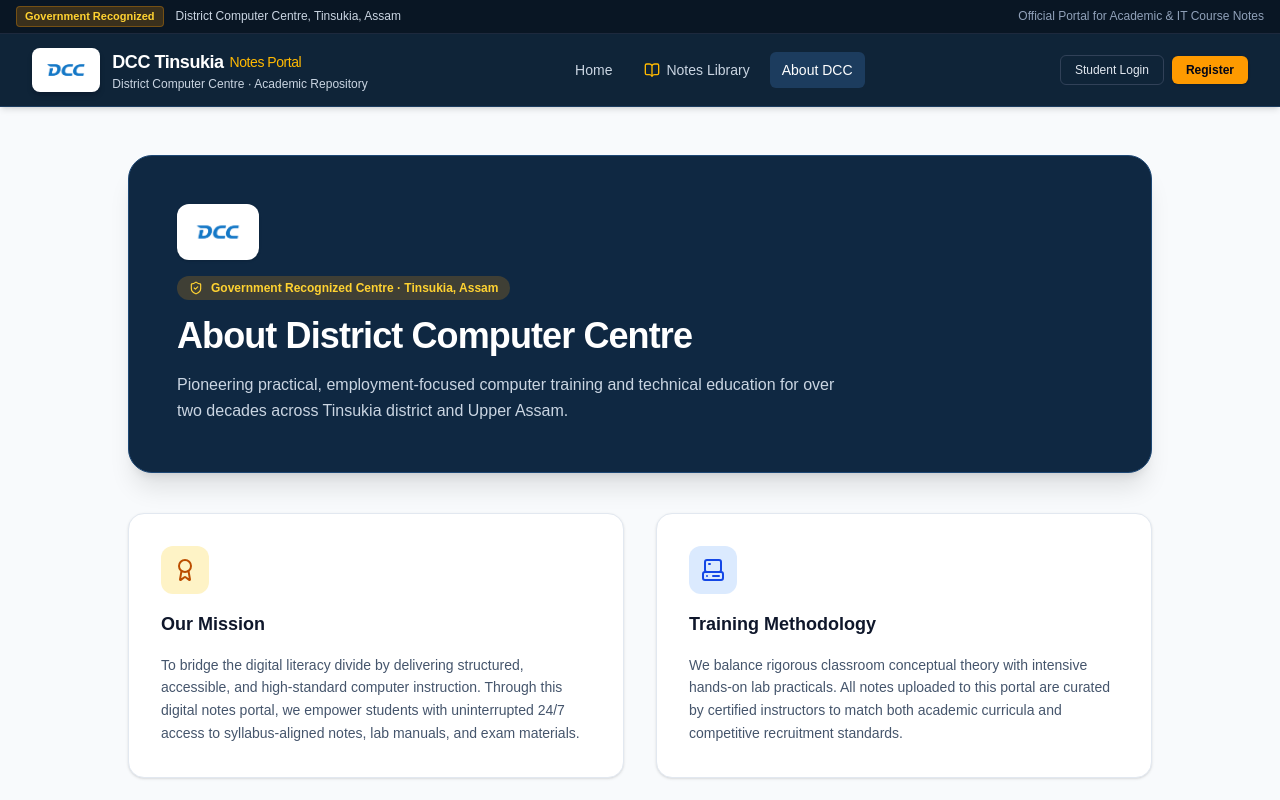
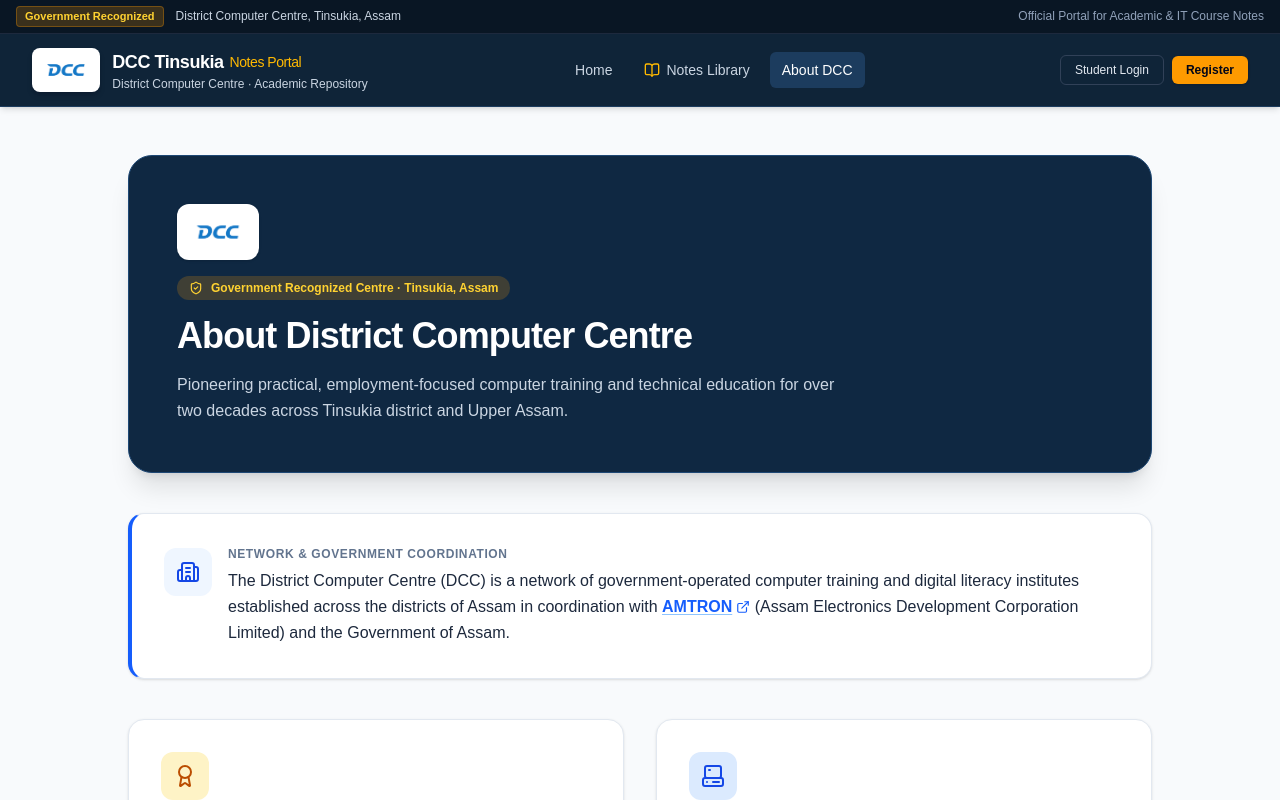
Before and after one commit to b4bidyut-dev/dcctinsukia, a Next.js app: page /about in a window 1280 px wide. Shown: the top 800 px of the page. Built offline with nearby package versions, Linux system fonts and the light colour scheme; no server answers.

Commit message:
docs: add AMTRON and Government of Assam institutional affiliation statement to About page

```diff
--- a/src/app/about/page.tsx
+++ b/src/app/about/page.tsx
@@ -10,6 +10,8 @@ import {
   Users,
   Computer,
   CheckCircle2,
+  Building2,
+  ExternalLink,
 } from "lucide-react";
 
 export default function AboutPage() {
@@ -31,6 +33,31 @@ export default function AboutPage() {
             </h1>
             <p className="text-sm sm:text-base text-slate-300 leading-relaxed">
               Pioneering practical, employment-focused computer training and technical education for over two decades across Tinsukia district and Upper Assam.
+            </p>
+          </div>
+        </div>
+
+        {/* Network & AMTRON Affiliation Notice */}
+        <div className="bg-white p-6 sm:p-8 rounded-2xl border-l-4 border-l-blue-600 border border-slate-200 shadow-sm flex items-start gap-4">
+          <div className="w-12 h-12 rounded-xl bg-blue-50 text-blue-700 flex items-center justify-center shrink-0 mt-0.5">
+            <Building2 className="w-6 h-6" />
+          </div>
+          <div className="space-y-1.5">
+            <h3 className="text-xs font-bold text-slate-500 uppercase tracking-wider">
+              Network & Government Coordination
+            </h3>
+            <p className="text-sm sm:text-base text-slate-800 leading-relaxed font-normal">
+              The District Computer Centre (DCC) is a network of government-operated computer training and digital literacy institutes established across the districts of Assam in coordination with{" "}
+              <a
+                href="https://et.amtron.in/center/index"
+                target="_blank"
+                rel="noopener noreferrer"
+                className="font-bold text-blue-600 hover:text-blue-800 underline decoration-blue-300 underline-offset-2 transition-colors inline-flex items-center gap-1"
+              >
+                AMTRON
+                <ExternalLink className="w-3.5 h-3.5" />
+              </a>{" "}
+              (Assam Electronics Development Corporation Limited) and the Government of Assam.
             </p>
           </div>
         </div>
```
